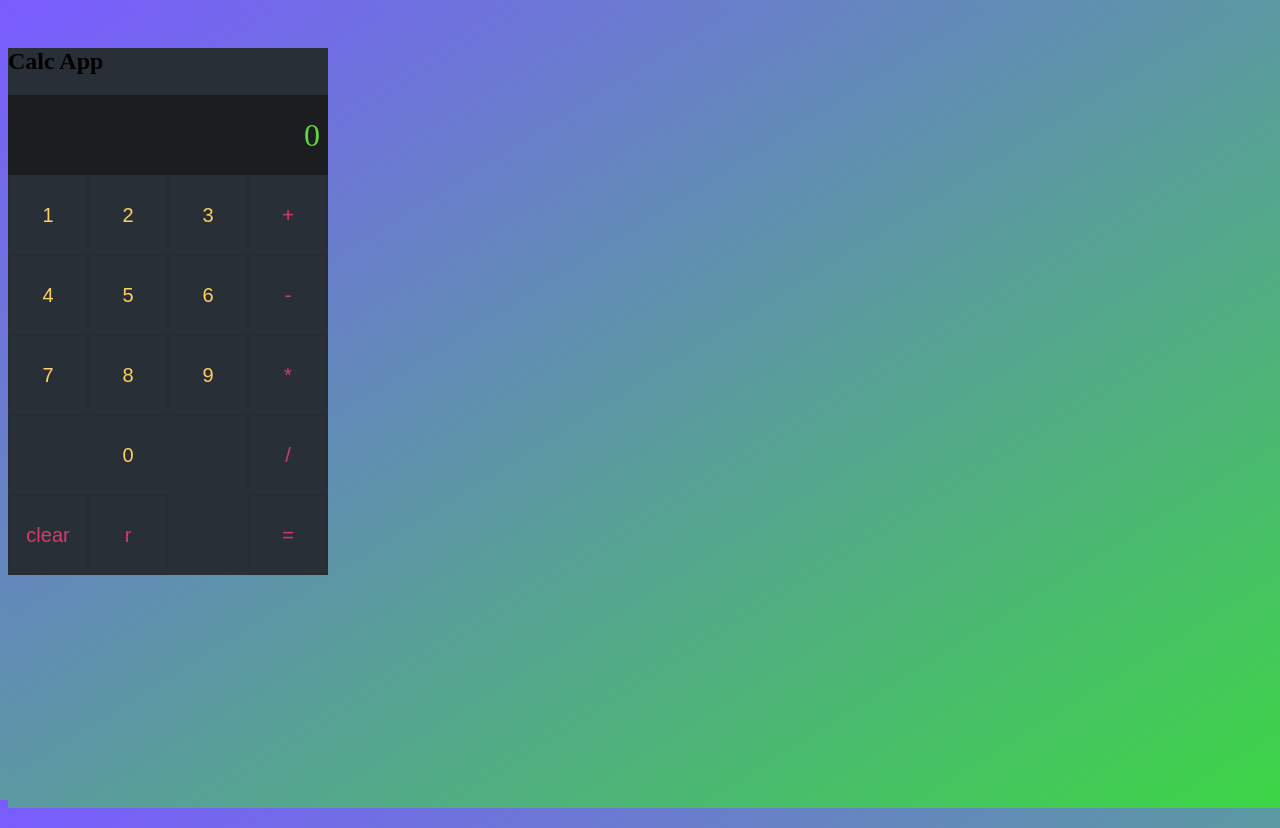
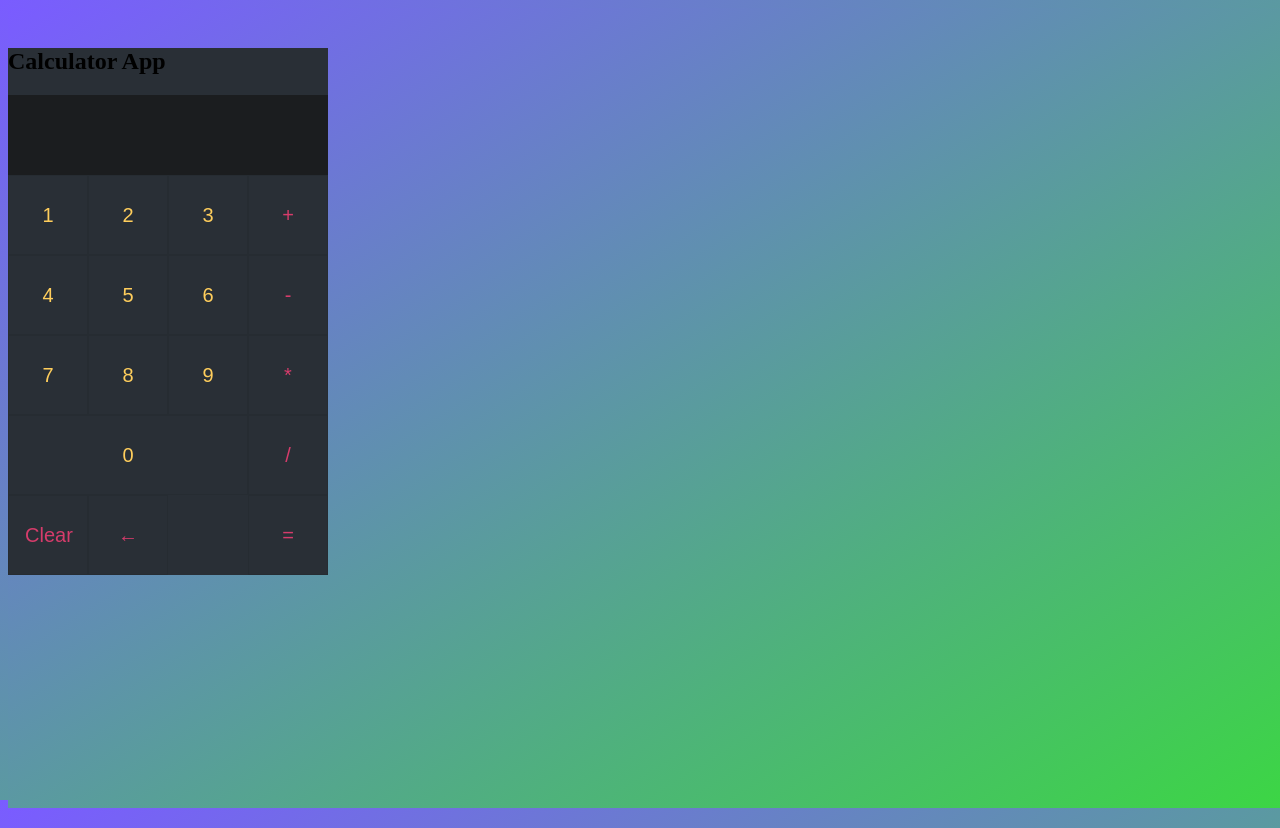
Before and after one commit to safejrz/calc-app, a React (Create React App) app: page / in a window 1280 px wide. Built offline with nearby package versions, Linux system fonts and the light colour scheme.

Commit message:
Leccion 80

```diff
--- a/src/App.jsx
+++ b/src/App.jsx
@@ -1,48 +1,36 @@
-import React from 'react';
-import Button from './components/Button'
-import Result from './components/Result';
-import './App.css';
+import React, { useState } from "react";
+import MathOperations from "./components/MathOperation";
+import Functions from "./components/Functions";
+import Numbers from "./components/Numbers";
+import Result from "./components/Result";
+import "./App.css";
 
 const App = () => {
-  // debugger
-  const clickHandlerFunction = text => {
-    console.log("Button.clickHandler1", text)
-  }
+  const arrayTextoFuncionModificaTexto = useState("");
+  const texto = arrayTextoFuncionModificaTexto[0];
+  const functionModificaTexto = arrayTextoFuncionModificaTexto[1];
 
-  console.log("App render")
+  console.log("App render");
   return (
-    <main className='react-calculator'>
-        <h2>Calc App</h2>
-        <Result value={undefined} />
-      <div className="numbers">
-        <Button text="1" clickHandler={clickHandlerFunction} />
-        <button>2</button>
-        <button>3</button>
-        <button>4</button>
-        <button>5</button>
-        <button>6</button>
-        <button>7</button>
-        <button>8</button>
-        <button>9</button>
-        <button>0</button>
-      </div>
-      <div className="functions">
-        <button>
-          clear
-        </button>
-        <button>
-          r
-        </button>
-      </div>
-      <div className="math-operations">
-        <button>+</button>
-        <button>-</button>
-        <button>*</button>
-        <button>/</button>
-        <button>=</button>
-      </div>
-     </main>
-    )
-}
+    <main className="react-calculator">
+      <h2>Calculator App</h2>
+      <Result value={texto} />
+      <Numbers
+        onClickNumber={(number) => {
+          console.log("Number: ", { number });
+          functionModificaTexto(number);
+        }}
+      />
+      <Functions
+        onContentClear={() => console.log("Clear")}
+        onDelete={() => console.log("Delete")}
+      />
+      <MathOperations
+        onClickOperation={(operation) => console.log("Op: ", operation)}
+        onClickEqual={(equal) => console.log("Equal:", equal)}
+      />
+    </main>
+  );
+};
 
 export default App;
--- /dev/null
+++ b/src/components/Functions.jsx
@@ -0,0 +1,17 @@
+import React from "react";
+import PropTypes from "prop-types";
+import Button from "./Button";
+
+const Functions = ({ onContentClear, onDelete }) => (
+  <section className="functions">
+    <Button text="Clear" clickHandler={onContentClear}></Button>
+    <Button text="&larr;" clickHandler={onDelete}></Button>
+  </section>
+);
+
+Functions.propTypes = {
+  onContentClear: PropTypes.func.isRequired,
+  onDelete: PropTypes.func.isRequired,
+};
+
+export default Functions;
--- /dev/null
+++ b/src/components/MathOperation.jsx
@@ -0,0 +1,20 @@
+import React from "react";
+import PropTypes from "prop-types";
+import Button from "./Button";
+
+const MathOperations = ({ onClickOperation, onClickEqual }) => (
+  <section className="math-operations">
+    <Button text="+" clickHandler={onClickOperation}></Button>
+    <Button text="-" clickHandler={onClickOperation}></Button>
+    <Button text="*" clickHandler={onClickOperation}></Button>
+    <Button text="/" clickHandler={onClickOperation}></Button>
+    <Button text="=" clickHandler={onClickEqual}></Button>
+  </section>
+);
+
+MathOperations.propTypes = {
+  onClickOperation: PropTypes.func.isRequired,
+  onClickEqual: PropTypes.func.isRequired,
+};
+
+export default MathOperations;
--- /dev/null
+++ b/src/components/Numbers.jsx
@@ -0,0 +1,26 @@
+import React from "react";
+import PropTypes from "prop-types";
+import Button from "./Button";
+
+// [...Array(10).keys()]
+const numbers = Array.from({ length: 9 }, (_, i) => i + 1);
+numbers.push(0);
+
+const renderButtons = (onClickNumber) => {
+  const renderButton = (number) => (
+    <Button
+      key={number}
+      text={number.toString()}
+      clickHandler={onClickNumber}
+    />
+  );
+  return numbers.map(renderButton);
+};
+
+const Numbers = ({ onClickNumber }) => (
+  <section className="numbers">{renderButtons(onClickNumber)}</section>
+);
+
+Numbers.propTypes = { onClickNumber: PropTypes.func.isRequired };
+
+export default Numbers;
```
